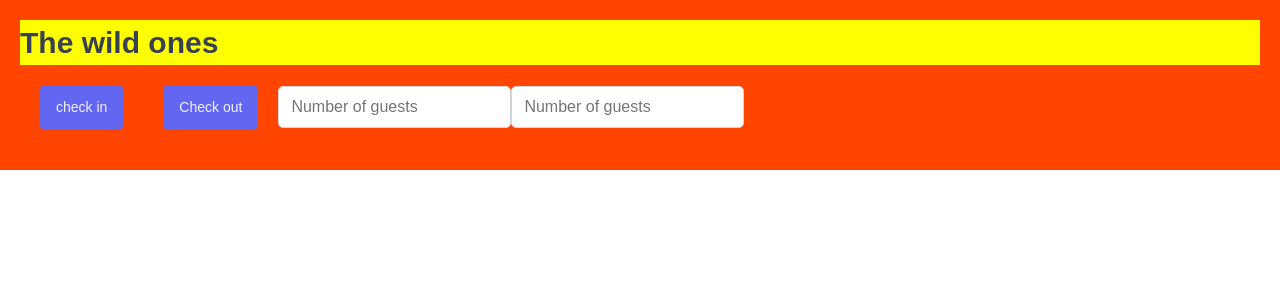
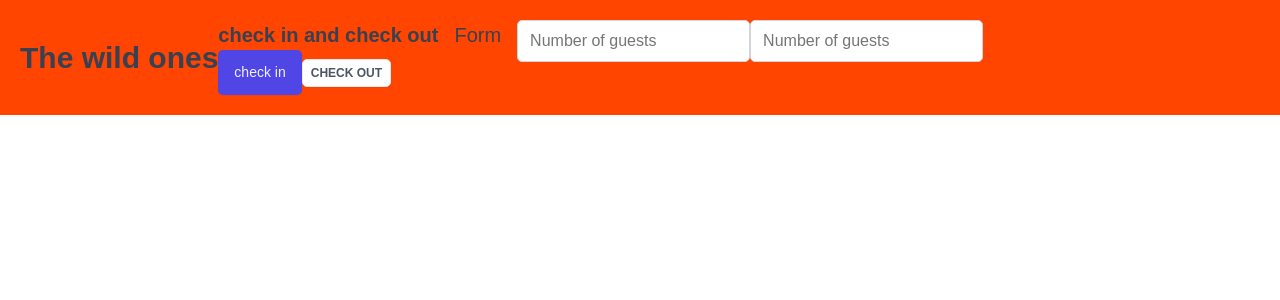
Before and after one commit to angeldzzz23/React-Review, a React (Vite) app in the folder cabin/: page / in a window 1280 px wide. Shown: the top 300 px of the page. Built offline with nearby package versions, Linux system fonts and the light colour scheme.

Commit message:
added variations

```diff
--- a/cabin/src/App.jsx
+++ b/cabin/src/App.jsx
@@ -6,17 +6,11 @@
 import Input from './ui/Input';
 
 import Button from "./ui/Button";
-
-const H1 = styled.h1`
-  font-size: 30px;
-  font-weight:600;
-  background-color:yellow;
-`;
+import Heading from './ui/Heading';
+import Row from './ui/Row';
 
 
-
-
-const StyledApp = styled.div`
+const StyledApp = styled.main`
 background-color:orangered;
 padding:20px;
 `;
@@ -27,13 +21,33 @@
     <>
    <GlobalStyles />
    <StyledApp>
-    <H1>The wild ones </H1>
-    <Button onClick={() => alert("check in")}> check in</Button>
-    <Button onClick={() => alert("check out")}>Check out</Button>
+    <Row type='vertical'>
 
-    <Input type='number' placeholder='Number of guests' ></Input>
-    <Input type='number' placeholder='Number of guests' ></Input>
 
+    <Row type='horizontal'>
+
+      <Heading as='h1'>The wild ones </Heading>
+      <div>
+        <Heading as='h2'>check in and check out </Heading>
+        <Button
+        variation='primary'
+        size='medium'
+        onClick={() => alert("check in")}> check in</Button>
+        <Button
+          variation='secondary'
+          size='small'
+        onClick={() => alert("check out")}>Check out</Button>
+      </div>
+    </Row>
+
+    <Row type='vertical'>
+      <Heading as="h3">Form</Heading>
+      <form>
+        <Input type='number' placeholder='Number of guests' ></Input>
+        <Input type='number' placeholder='Number of guests' ></Input>
+      </form>
+    </Row>
+    </Row>
    </StyledApp>
    </>
   )
--- a/cabin/src/ui/Button.jsx
+++ b/cabin/src/ui/Button.jsx
@@ -50,21 +50,18 @@
 
 
 const Button = styled.button`
-  font-size: 1.4rem;
-  padding: 1.2rem 1.6rem;
-  font-weight: 500;
   border: none;
   border-radius: var(--border-radius-sm);
-  background-color: var(--color-brand-500);
-  color: var(--color-brand-50);
   box-shadow: var(--shadow-sm);
-  cursor: pointer;
 
-  &:hover {
-    background-color: var(--color-brand-700);
-  }
+  ${(props) => sizes[props.size]}
+  ${(props) => variations[props.variation]}
 
-  margin: 20px;
 `;
 
+Button.defaultProps = {
+  variations: 'primary',
+  size:'medium'
+}
+
 export default Button;
--- /dev/null
+++ b/cabin/src/ui/Heading.jsx
@@ -0,0 +1,32 @@
+import styled, { css } from "styled-components";
+
+const Heading = styled.h1`
+${(props) =>
+    props.as === "h1" &&
+    css`
+    font-size:3rem;
+    font-weight:600;
+    `
+}
+
+${(props) =>
+    props.as === "h2" &&
+    css`
+    font-size:2rem;
+    font-weight:600;
+    `
+}
+
+${(props) =>
+    props.as === "h3" &&
+    css`
+    font-size:2rem;
+    font-weight:500;
+    `
+}
+
+
+
+`;
+
+export default Heading;
--- /dev/null
+++ b/cabin/src/ui/Row.jsx
@@ -0,0 +1,28 @@
+import styled, {css} from "styled-components";
+
+const Row = styled.div`
+    display: flex;
+
+    ${(props) =>
+        props.type === "horizontal" &&
+        css`
+            justify-content: space-between;
+            align-items: center;
+    `}
+
+
+    ${(props) =>
+        props.type === "vertical" &&
+        css`
+            justify-content: column;
+            gap: 1.6rem;
+    `}
+
+`;
+
+Row.defaultProps = {
+    type: "vertical",
+
+};
+
+export default Row;
```
